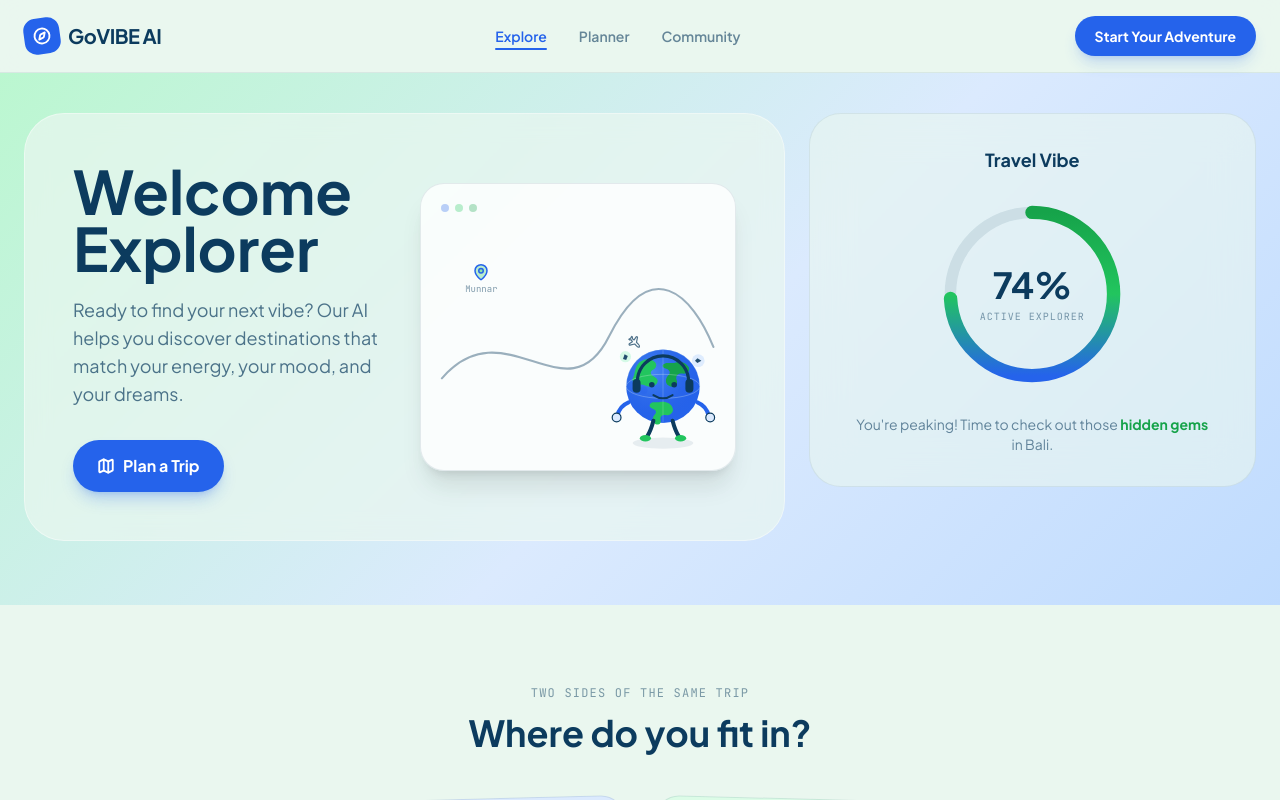
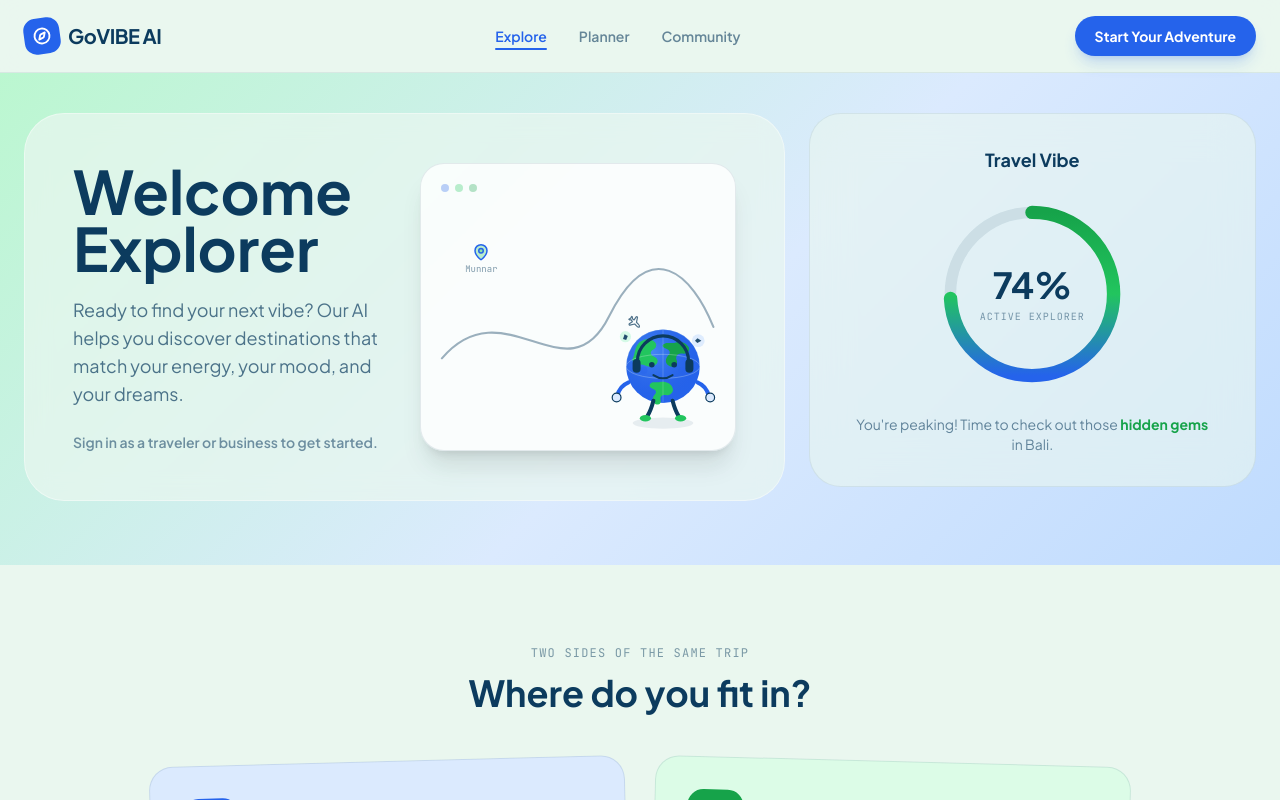
Before and after one commit to lovinsha08-cpu/GoVIBE-AI, a React app in the folder govibe-ai/frontend/: page / in a window 1280 px wide. Shown: the top 800 px of the page. Built offline with nearby package versions, Linux system fonts and the light colour scheme; no server answers; the HTML template or start-up script is replaced by a standard one; a web font is replaced by a local one.

Commit message:
fix: remove direct trip planning from landing hero

```diff
--- a/govibe-ai/frontend/src/components/Hero.jsx
+++ b/govibe-ai/frontend/src/components/Hero.jsx
@@ -1,6 +1,5 @@
 import { motion } from 'framer-motion';
-import { useNavigate } from 'react-router-dom';
-import { Map, MapPin, Plane } from 'lucide-react';
+import { MapPin, Plane } from 'lucide-react';
 import GlobeMascot from './GlobeMascot';
 import VibeMeter from './VibeMeter';
 
@@ -10,20 +9,15 @@ const pins = [
 ];
 
 export default function Hero() {
-  const navigate = useNavigate();
-
   return (
     <section className="relative px-6 pt-10 pb-16 vibe-gradient">
       <div className="max-w-7xl mx-auto grid lg:grid-cols-[1.7fr_1fr] gap-6 items-stretch">
-
-        {/* Left card — welcome copy + mini app preview */}
         <motion.div
           initial={{ opacity: 0, y: 24 }}
           animate={{ opacity: 1, y: 0 }}
           transition={{ duration: 0.6 }}
           className="rounded-[40px] bg-[#EAF7EF]/70 backdrop-blur-md border border-white/40 p-8 sm:p-12 grid md:grid-cols-2 gap-8 items-center overflow-hidden"
         >
-          {/* Copy */}
           <div>
             <h1 className="font-display font-bold text-5xl sm:text-6xl leading-[0.95] text-[#0C3B5E]">
               Welcome
@@ -34,23 +28,17 @@ export default function Hero() {
               Ready to find your next vibe? Our AI helps you discover destinations
               that match your energy, your mood, and your dreams.
             </p>
-            <button
-              onClick={() => navigate('/trip/new')}
-              className="mt-8 inline-flex items-center gap-2 bg-[#2563EB] hover:bg-[#1D4ED8] text-white font-bold px-6 py-3.5 rounded-full shadow-lg shadow-[#2563EB]/25 transition-colors spring-active"
-            >
-              <Map size={18} strokeWidth={2.5} />
-              Plan a Trip
-            </button>
+            <p className="mt-6 text-sm font-semibold text-[#0C3B5E]/55">
+              Sign in as a traveler or business to get started.
+            </p>
           </div>
 
-          {/* Mini "app preview" frame with mascot + flight path */}
           <motion.div
             initial={{ opacity: 0, scale: 0.92 }}
             animate={{ opacity: 1, scale: 1 }}
             transition={{ duration: 0.6, delay: 0.2 }}
             className="relative rounded-3xl bg-white/80 border border-[#0C3B5E]/10 shadow-xl p-5 h-64 sm:h-72 overflow-hidden"
           >
-            {/* fake browser dots */}
             <div className="flex items-center gap-1.5 mb-3">
               <span className="w-2 h-2 rounded-full bg-[#2563EB]/30" />
               <span className="w-2 h-2 rounded-full bg-[#22C55E]/30" />
@@ -106,7 +94,6 @@ export default function Hero() {
           </motion.div>
         </motion.div>
 
-        {/* Right card — Travel Vibe meter */}
         <motion.div
           initial={{ opacity: 0, y: 24 }}
           animate={{ opacity: 1, y: 0 }}
```
